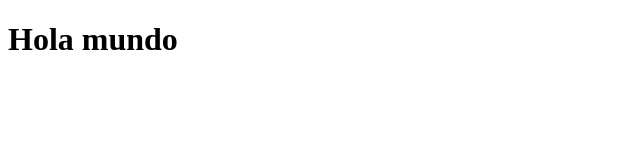
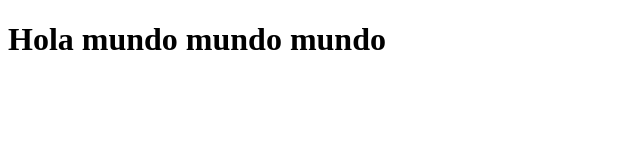
Before and after one commit to MiltonNR/clase09, a plain HTML site: page index.html in a window 1280 px wide. Shown: the whole page, without its empty margins (0-640 px from the left). Drawn offline with Linux system fonts and the light colour scheme.

Commit message:
tercer commit

```diff
--- a/index.html
+++ b/index.html
@@ -7,6 +7,6 @@
     <title>Document</title>
 </head>
 <body>
-    <h1>Hola mundo</h1>
+    <h1>Hola mundo mundo mundo</h1>
 </body>
 </html>
```
